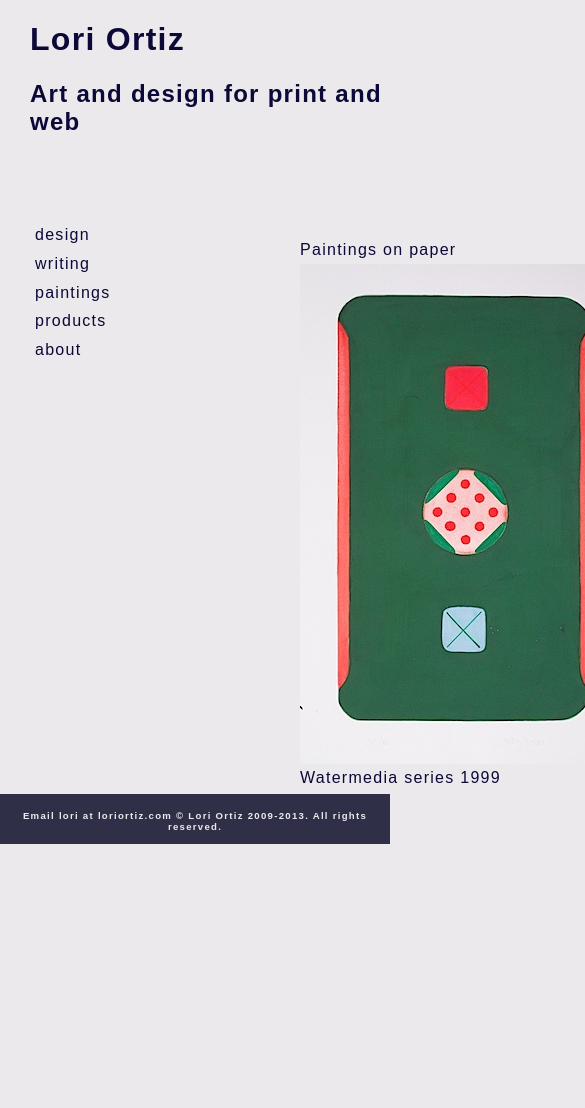
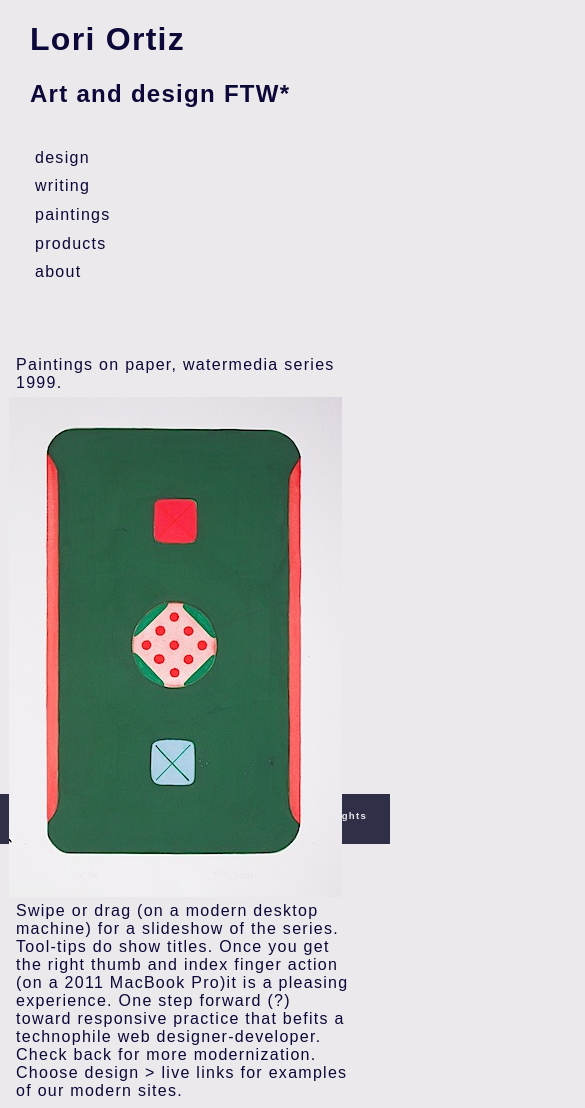
Before and after one commit to lorio/swiper, a plain HTML site: page index.html in a window 390 px wide. Shown: the top 1108 px of the page, 585 px wide, since content can reach past the window. Before the commit the page ends 892 px from the top, so only its background shows below. Drawn offline with Linux system fonts and the light colour scheme.

Commit message:
Add a media query and text edits

```diff
--- a/css/portfolio.css
+++ b/css/portfolio.css
@@ -38,10 +38,12 @@ body {display : block;  height :100%;
 	left: 300px;
 	top : 80px;
 	position : relative;
-	width : 250px;
+	width : 50%;
 	padding-bottom: 100px;
+	text-align: center;
 	}
-	#albums p {margin:0;padding: 0}
+	#albums p {margin:0;padding: 10px 0;}
+	#albums p:nth-child(n+2) {text-align: left;}
 	#albums h3 {font-size : 1.5em; font-weight : 600}
 footer {
 		position : fixed;
@@ -53,3 +55,13 @@ footer {
 		width: 100%;
 }
 footer h5 {text-align: center; font-weight: 600; font-size:0.6em}
+
+@media all and (max-width: 600px) {
+	#albums {
+		clear: both;
+		left: 0;
+		width: 90%;
+	}
+	#albums p {margin-left: 1em; text-align: left;}
+	#accordion {position: relative;top: 1em;}
+}
--- a/index.html
+++ b/index.html
@@ -45,7 +45,7 @@
 
  <header>
  <h1>Lori Ortiz</h1>
- <h2>Art and design for print and web</h2>
+ <h2>Art and design FTW*</h2>
  </header>
    <nav>
     <div id="accordion">
@@ -91,7 +91,7 @@
     </div>
   </nav>
 <div id="albums">
-  <p>Paintings on paper</p>
+  <p>Paintings on paper, watermedia series 1999.</p>
 <div class="swiper-container">
   <div class="swiper-wrapper">
       <!--First Slide-->
@@ -112,7 +112,8 @@
   </div>
   </div>
 
-<p>Watermedia series 1999</p>
+<p>Swipe or drag (on a modern desktop machine) for a slideshow of the series. Tool-tips do show titles. Once you get the right thumb and index finger action (on a 2011 MacBook Pro)it is a pleasing experience. One step forward (?) toward responsive practice that befits a technophile web designer-developer. Check back for more modernization. Choose design > live links for examples of our modern sites.</p>
+<p><small>*Commonly used among geeks to express enthusiasm for something.<br>&mdash;<cite>Urban Dictionary</cite></small></p>
 </div>
 <footer>
    <h5><strong>Email lori at loriortiz.com © Lori Ortiz 2009-2013. All rights reserved.</strong></h5>
```
Also changed, not shown: 1 other file.
